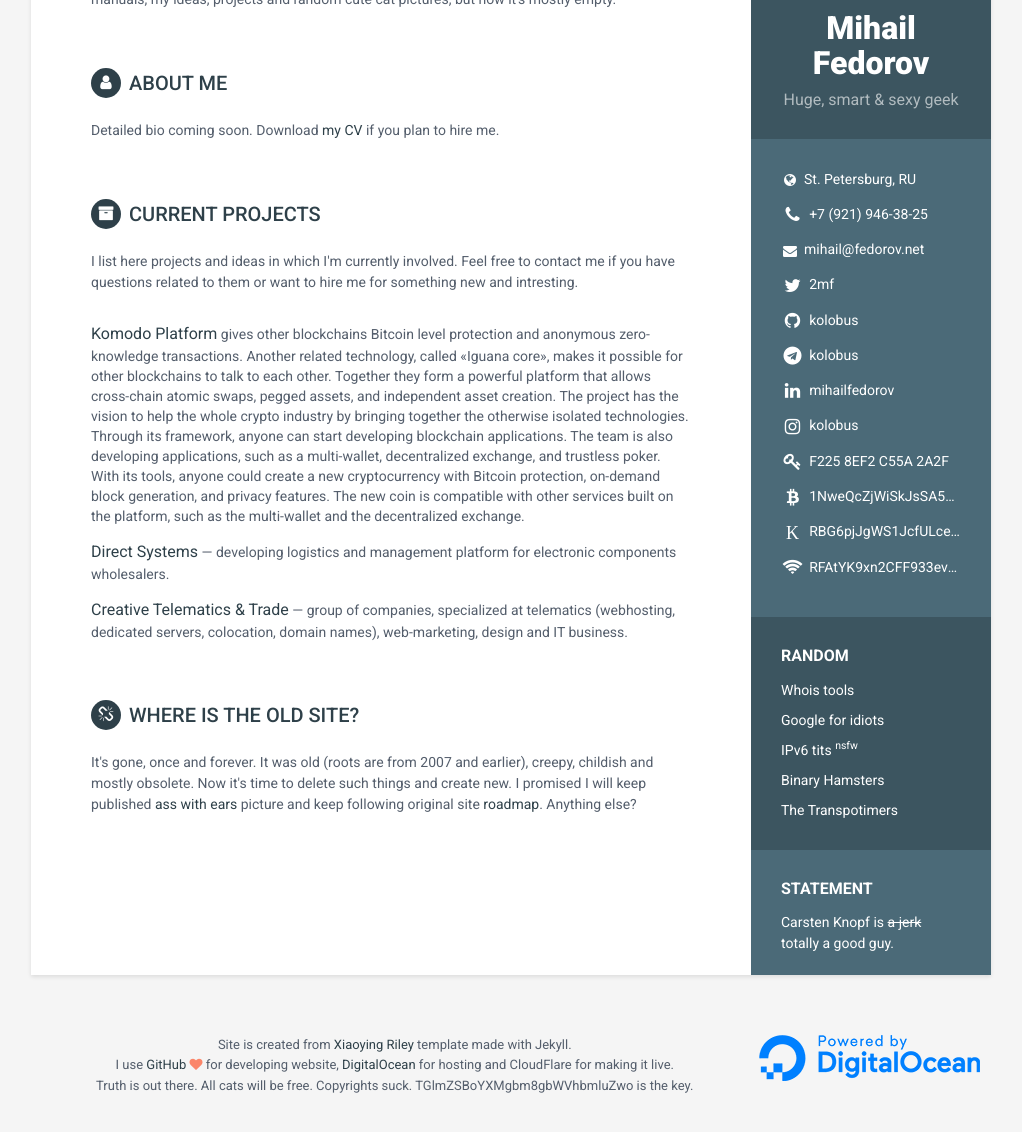
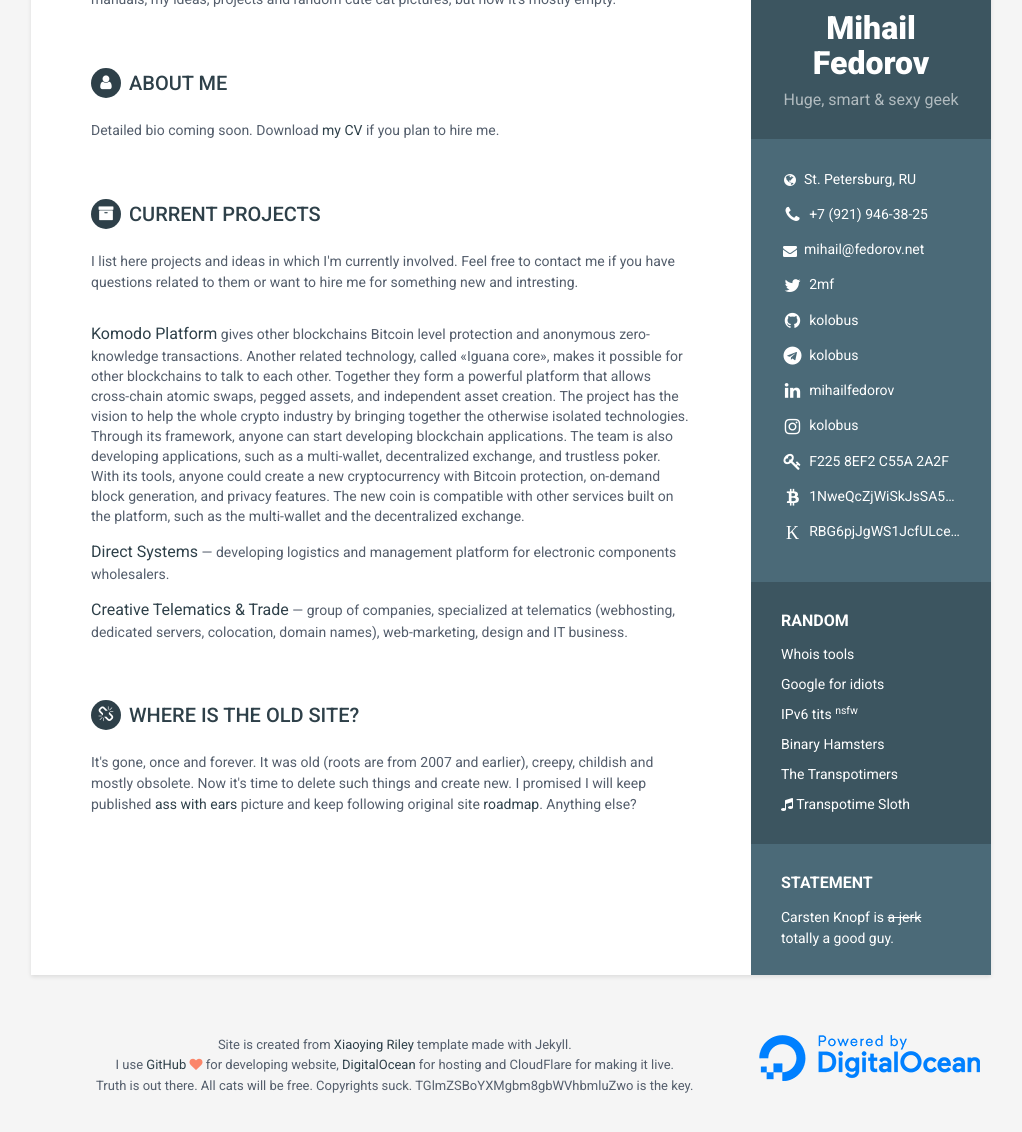
Before and after one commit to kolobus/fedorov.net, a Jekyll site: the page built from index.html, in a window 1280 px wide, cut to the strip 214-1371 px from the top of the page. Shown: the top 1132 px of the strip, without its empty margins (129-1151 px from the left). Built offline with Jekyll 4.4.1, drawn with Linux system fonts in a browser that asks for light colours.

Commit message:
Update sidebar.html

```diff
--- a/_includes/sidebar.html
+++ b/_includes/sidebar.html
@@ -20,8 +20,6 @@
                   <li class="keybase"><i class="fa fa-key fa-fw"></i><a href="https://keybase.io/kolo/">F225 8EF2 C55A 2A2F</a>
                   <li class="btc"><i class="fa fa-btc fa-fw"></i><a href="https://blockr.io/address/info/{{ site.money.bitcoin }}">{{ site.money.bitcoin }}</a></li>
                   <li class="kmd"><i class="fa fa-fw">K</i><a href="https://kpx.io/accounts/{{ site.money.komodo }}">{{ site.money.komodo }}</a></li>
-                  <li class="wlc"><i class="fa fa-wifi fa-fw"></i><a href="http://transpotimers.com">{{ site.money.wirelesscoin }}</a></li>
-
                 </ul>
             </div>
 
@@ -33,7 +31,8 @@
                 <li><a href="https://ipv6tits.com">IPv6 tits</a> <sup>nsfw</sup></li>
                 <li><a href="https://binaryhamsters.com">Binary Hamsters</a></li>
                 <li><a href="http://transpotimers.com">The Transpotimers</a></li>
-              </ul>
+                <li><a href="https://www.youtube.com/watch?v=xmN8UZEXwPo"><i class="fa fa-music"></i> Transpotime Sloth</a></li>
+               </ul>
             </div>
 
             <div class="statement-container container-block">
```
